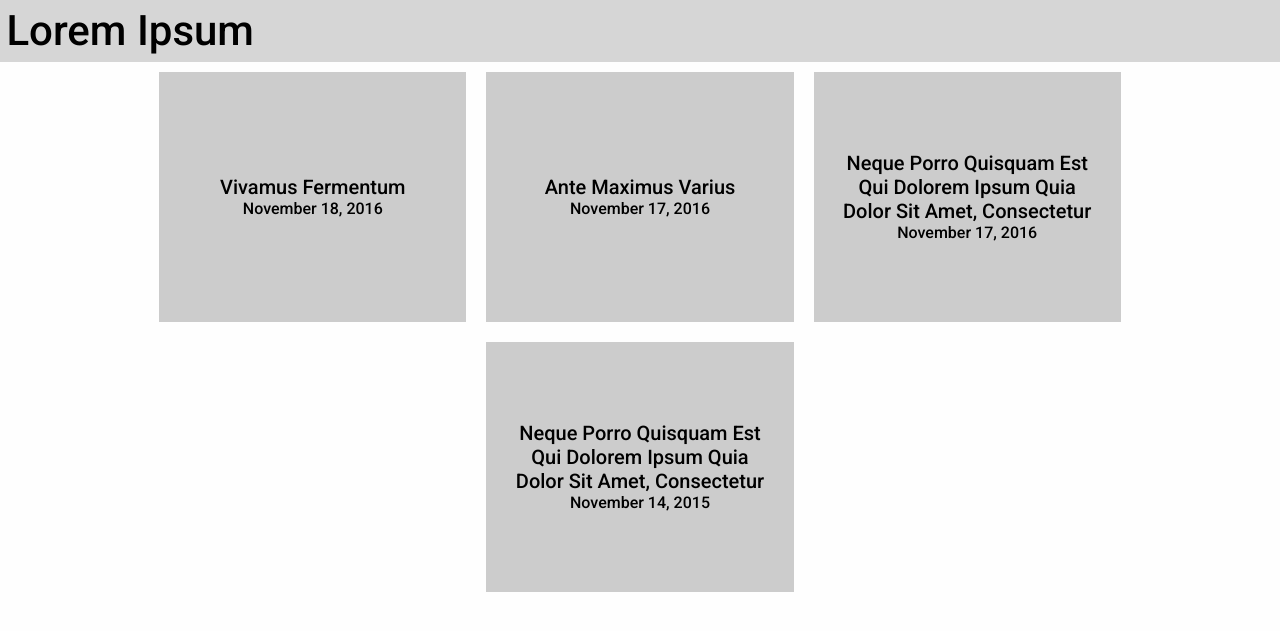
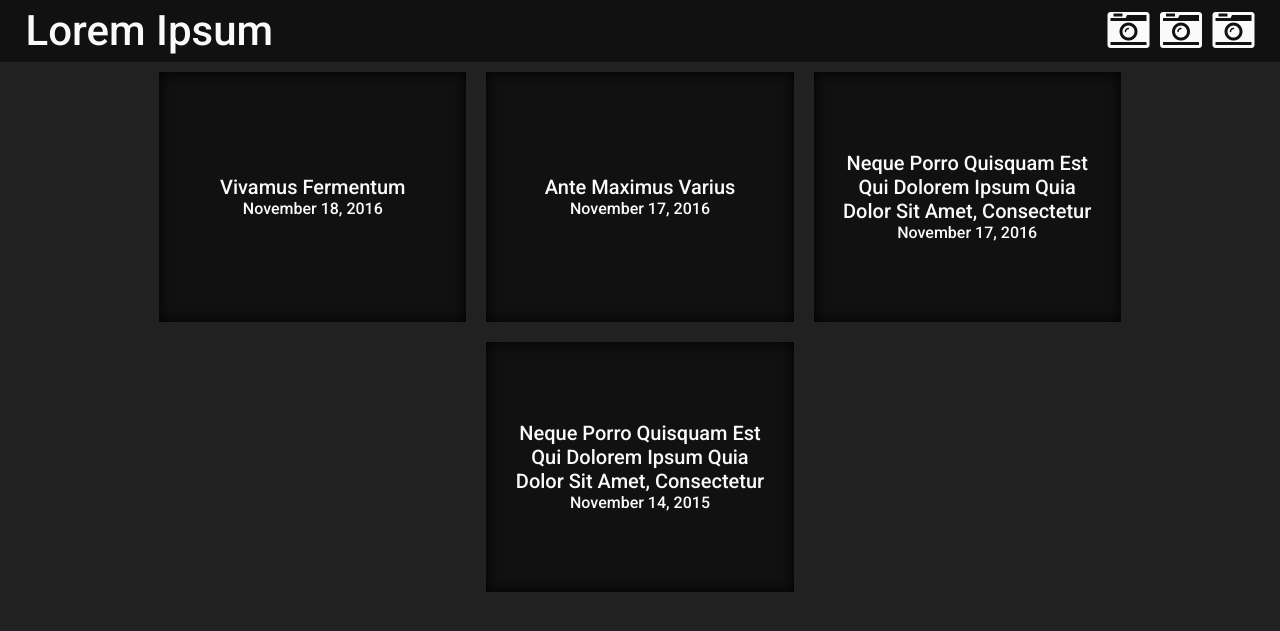
Before and after one commit to MichaelScript/michaelscript.github.com, a Jekyll site: the page built from blog/index.html, in a window 1280 px wide. Shown: the top 631 px of the page. Built offline with Jekyll 4.4.1, drawn with Linux system fonts in a browser that asks for light colours; nearby versions of some CDN libraries; Markdown is read by kramdown in place of the engine named in the settings.

Commit message:
Font Awesome

```diff
--- a/blog/_includes/head.html
+++ b/blog/_includes/head.html
@@ -2,6 +2,7 @@
     <meta charset="utf-8">
     <title>{{ page.title }}</title>
     <meta name="viewport" content="width=device-width, initial-scale=1.0">
+    <link href="http://cdnjs.cloudflare.com/ajax/libs/font-awesome/4.3.0/css/font-awesome.css" rel="stylesheet"  type='text/css'>
     <link href="https://fonts.googleapis.com/css?family=Roboto:300,500,700" rel="stylesheet">
-    <link rel="stylesheet" type="text/css" href="{{ "/css/main.css" | prepend: site.baseurl }}">
+    <link href="{{ "/css/main.css" | prepend: site.baseurl }}" rel="stylesheet">
 </head>
--- a/blog/_layouts/default.html
+++ b/blog/_layouts/default.html
@@ -5,7 +5,11 @@
 <body>
     <div id="bar">
         <div id="bar-title">Lorem Ipsum</div>
-        <div id="bar-nav"></div>
+        <div id="bar-nav">
+        	<a class="nav-button"><span class="fa fa-camera-retro"></span></a>
+        	<a class="nav-button"><span class="fa fa-camera-retro"></span></a>
+        	<a class="nav-button"><span class="fa fa-camera-retro"></span></a>
+        </div>
     </div>
     <div id="container">
         {{ content }}
--- a/blog/css/main.css
+++ b/blog/css/main.css
@@ -14,7 +14,7 @@ html {
 
 body {
     font-family: 'Roboto';
-    background-color: #fefefe;
+    background-color: #212121;
     width: 100%;
     padding: 0;
     margin: 0;
@@ -27,8 +27,12 @@ a {
 
 #bar {
     width: 100%;
-    background-color: #d6d6d6;
-    padding: .5%;
+    background-color:rgba(16.5,16.5,16.5,1.0);
+    padding: .5% 2%;
+    display:flex;
+    align-items: center;
+    justify-content: space-between;
+    color:#FAFAFA;
 }
 
 #bar-title {
@@ -36,7 +40,12 @@ a {
 }
 
 #bar-nav {
+	font-size:42px;
+}
 
+.nav-button{
+    cursor:pointer;
+    display:inline-block;
 }
 
 #container {
@@ -50,17 +59,23 @@ a {
 .preview {
     width: 30%;
     height: 250px;
-    background-color: #ccc;
+    background-color: rgba(16.5,16.5,16.5,1.0);
+    color:#fafafa;
     padding: 2%;
     margin: 10px;
     text-align: center;
     display: flex;
     align-items: center;
     justify-content: center;
+    -moz-box-shadow:    inset 0 0 15px #000000;
+     -webkit-box-shadow: inset 0 0 15px #000000;
+     box-shadow:         inset 0 0 15px #000000;
+
 }
 
 .preview-container {
     width: 100%;
+
 }
 
 .preview-title {
```
Also changed, not shown: README.md (added), blog/README.md (deleted), 3 other files.
